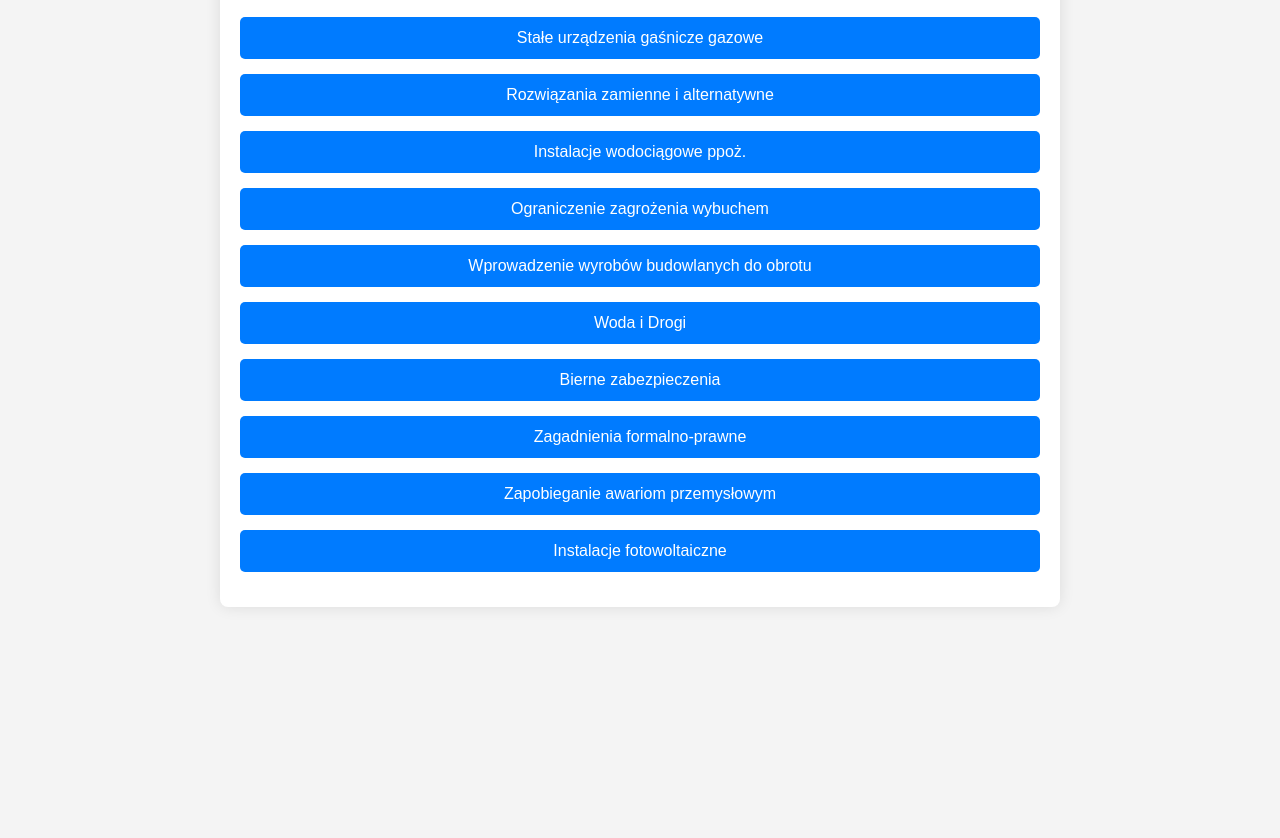
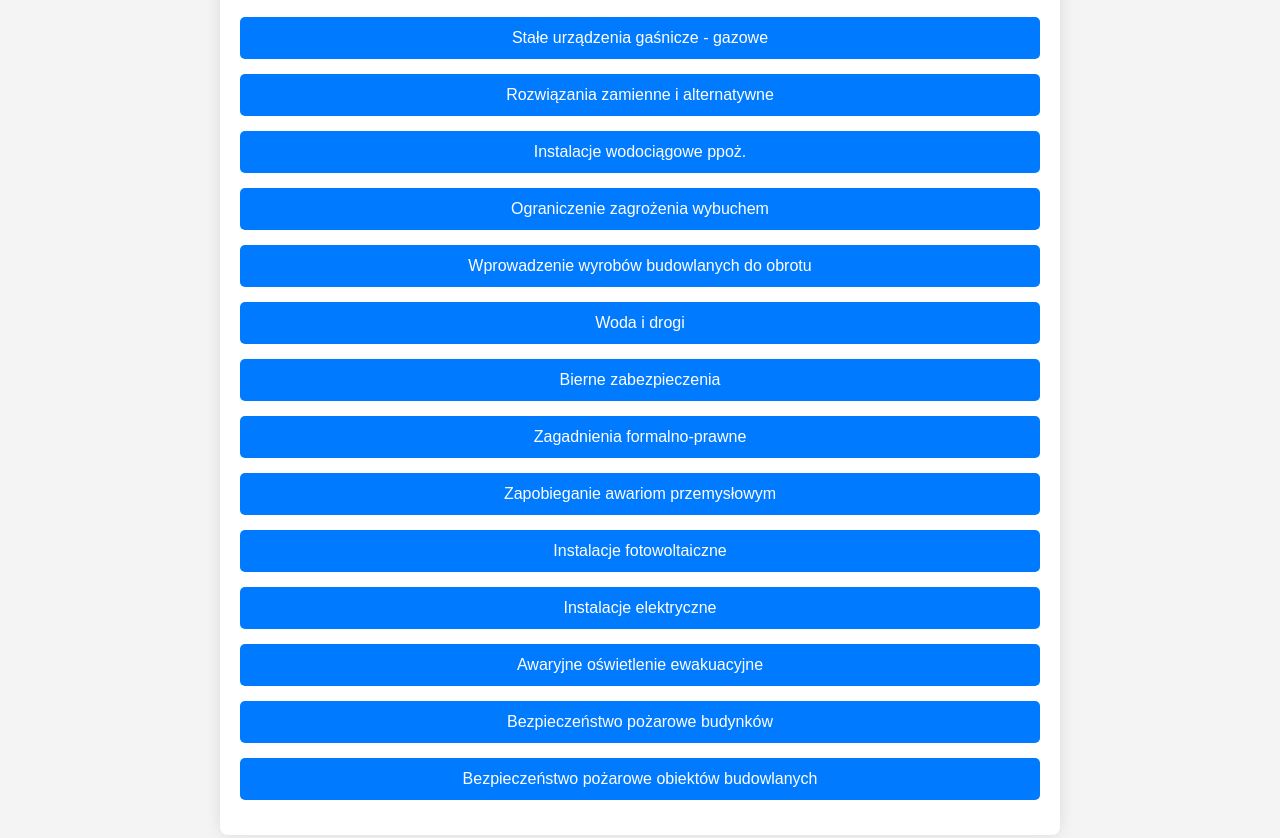
Before and after one commit to lycio90/ppoz, a plain HTML site: page index.html in a window 1280 px wide. Shown: the part 116-954 px from the top of the page. Before the commit the page ends 800 px from the top, so only its background shows below. Drawn offline with Linux system fonts and the light colour scheme.

Commit message:
Add files via upload

```diff
--- a/index.html
+++ b/index.html
@@ -221,16 +221,20 @@
 
     <script>
         const quizData = {
-            'quiz1': { title: "Stałe urządzenia gaśnicze gazowe" },
+            'quiz1': { title: "Stałe urządzenia gaśnicze - gazowe" },
             'quiz3': { title: "Rozwiązania zamienne i alternatywne" },
             'quiz4': { title: "Instalacje wodociągowe ppoż." },
             'quiz5': { title: "Ograniczenie zagrożenia wybuchem" },
             'quiz6': { title: "Wprowadzenie wyrobów budowlanych do obrotu" },
-            'quiz7': { title: "Woda i Drogi" },
+            'quiz7': { title: "Woda i drogi" },
             'quiz8': { title: "Bierne zabezpieczenia" },
             'quiz9': { title: "Zagadnienia formalno-prawne" },
             'quiz10': { title: "Zapobieganie awariom przemysłowym" },
-            'quiz11': { title: "Instalacje fotowoltaiczne" }
+            'quiz11': { title: "Instalacje fotowoltaiczne" },
+            'quiz12': { title: "Instalacje elektryczne" },
+            'quiz13': { title: "Awaryjne oświetlenie ewakuacyjne" },
+            'quiz14': { title: "Bezpieczeństwo pożarowe budynków" },
+            'quiz15': { title: "Bezpieczeństwo pożarowe obiektów budowlanych" }
         };
 
         const appContainer = document.getElementById('app-container');
```
